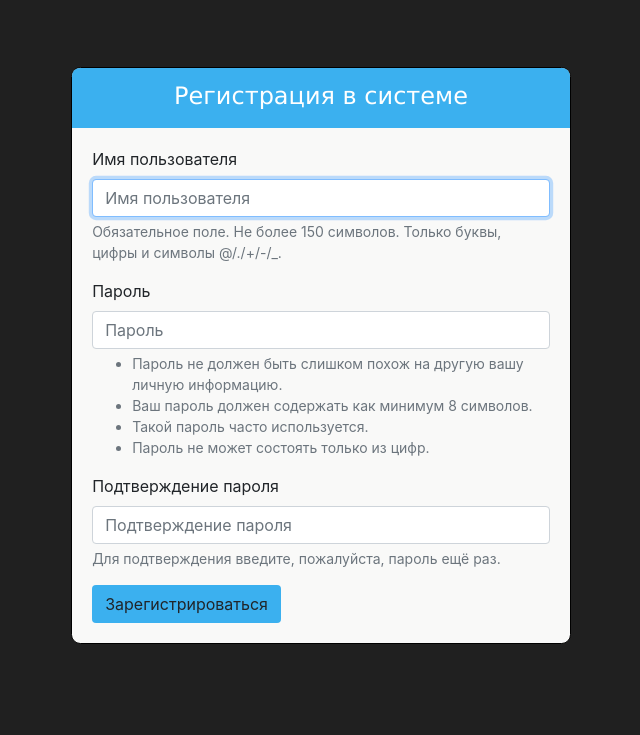
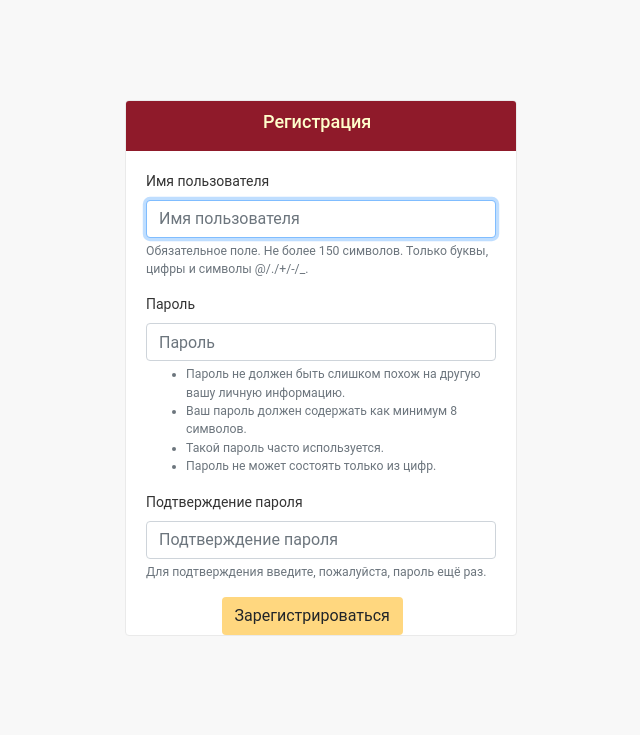
Before and after one commit to ElisabethZelensky/CAT, a Django app: page /users/register/ in a window 1280 px wide. Shown: the top 735 px of the page, without its empty margins (319-959 px from the left). Run offline with Django 3.2, Linux system fonts and the light colour scheme; some libraries are stand-ins or nearby versions.

Commit message:
add registration template

```diff
--- a/py_csharp/settings.py
+++ b/py_csharp/settings.py
@@ -39,6 +39,8 @@ INSTALLED_APPS = [
     'django.contrib.sessions',
     'django.contrib.messages',
     'django.contrib.staticfiles',
+
+    'bootstrap4',
 ]
 
 MIDDLEWARE = [
--- a/users/templates/users/register.html
+++ b/users/templates/users/register.html
@@ -1,83 +1,127 @@
+{% load bootstrap4 %}
 <!DOCTYPE html>
-{% load bootstrap4 %}
 <html lang="en">
 <head>
     <meta charset="UTF-8">
     {% bootstrap_css %}
     <title>Регистрация</title>
 </head>
+
 <body>
-  <div class="container">
-        <div class="auth-box">
-            <div class="head">Регистрация в системе</div>
-            <div class="body">
-                <div style="margin:auto">
-                    {% if form.errors %}
-                        <p>Введённые вами данные не соответствуют требованиям. Пожалуйста, попробуйте снова.</p>
-                    {% endif %}
-                    <form method="post" action="{% url 'users:register' %}" class="form">
-                        {% csrf_token %}
-                        {% bootstrap_form form %}
+    <div class="register">
+        <div id="container">
+            <div id="header">
+                <div id="branding">
+                    <h1 id="site-name">
+                        <span>Регистрация</span>
+                    </h1>
+                </div>
+            </div>
+
+            <div id="content" class="colM">
+                {% if form.errors %}
+                    <p class="errornote">Введённые вами данные не соответствуют требованиям. Пожалуйста, попробуйте снова.</p>
+                {% endif %}
+                <form method="post" action="{% url 'users:register' %}" class="form" id="login-form">
+                    {% csrf_token %}
+                    {% bootstrap_form form %}
+
+                <div class="submit-row">
                     {% buttons %}
                         <button name="submit" class="btn btn-submit">Зарегистрироваться</button>
+                        <input type="hidden" name="next" value="{% url 'index' %}" />
                     {% endbuttons %}
-                     </form>
                 </div>
+
+                 </form>
             </div>
         </div>
     </div>
 </body>
+
 <style>
-    body{
-        background: #202020;
+    html {
+        background: #f8f8f8;
+    }
+    body {
+        margin: 0;
+        padding: 0;
+        font-size: 14px;
+        font-family: "Roboto","Lucida Grande","DejaVu Sans","Bitstream Vera Sans",Verdana,Arial,sans-serif;
+        color: #333;
+        background: #fff;
     }
 
-    .auth-box{
-        border-style:solid;
-        border-color:black;
-        border-radius:7pt;
-        margin:auto;
-        margin-top:6%;
-        border-width: thin;
-        background: #f9f9f8;
+    div {
+        display: block;
     }
 
-    .body{
-        padding:4%;
+    .register{
+        background: #f8f8f8;
     }
 
-    .head{
-        background-color: #3bb0ef;
-        height:45pt;
-        width:100%;
-        color:white;
-        text-align:center;
-        font-family: Verdana;
-        font-size: 18pt;
-        border-radius:  6pt 6pt 0 0;
-        padding-top: 8pt;
+    #container{
+        background: #fff;
+        border: 1px solid #eaeaea;
+        border-radius: 4px;
+        overflow: hidden;
+        width: 28em;
+        min-width: 300px;
+        margin: 100px auto;
+    }
+
+    #header{
+        width: auto;
+        height: auto;
+        display: flex;
+        justify-content: space-between;
+        align-items: center;
+        padding: 10px 137px;
+        background: #8f1a2a;
+        color: #ffc;
+        overflow: hidden;
+    }
+
+    #branding{
+        float: left;
+    }
+
+    #site-name{
+        font-size: 18px;
+    }
+
+    #content{
+        padding: 20px 20px 0;
+    }
+
+    .errornote{
+        font-size: 14px;
+        font-weight: 700;
+        display: block;
+        padding: 10px 12px;
+        margin: 0 0 10px 0;
+        color: #ba2121;
+        border: 1px solid #ba2121;
+        border-radius: 4px;
+        background-color: #fff;
+        background-position: 5px 12px;
     }
 
     .btn-submit{
-        background: #3bb0ef;
+        background: #ffd77f;
     }
 
-    @media screen and (min-width: 768px) and (max-width: 991.98px) {
-         .auth-box{
-            max-width:65%;
-        }
+    #login-form{
+
     }
 
-    @media (min-width: 992px) and (max-width: 1199.98px) {
-        .auth-box{
-            max-width:50%;
-        }
-    }
-
-    @media (min-width: 1200px) {
-        .auth-box{
-            max-width:45%;
-        }
+    .submit-row {
+        clear: both;
+        padding: 0 0 0 5.4em;
+        margin: 0;
+        border: none;
+        background: none;
+        text-align: left;
     }
 </style>
 </html>
```
Also changed, not shown: csharp/templates/csharp/index.html (+8 -11 lines), users/templates/users/login.html (+0 -92 lines), db.sqlite3.
